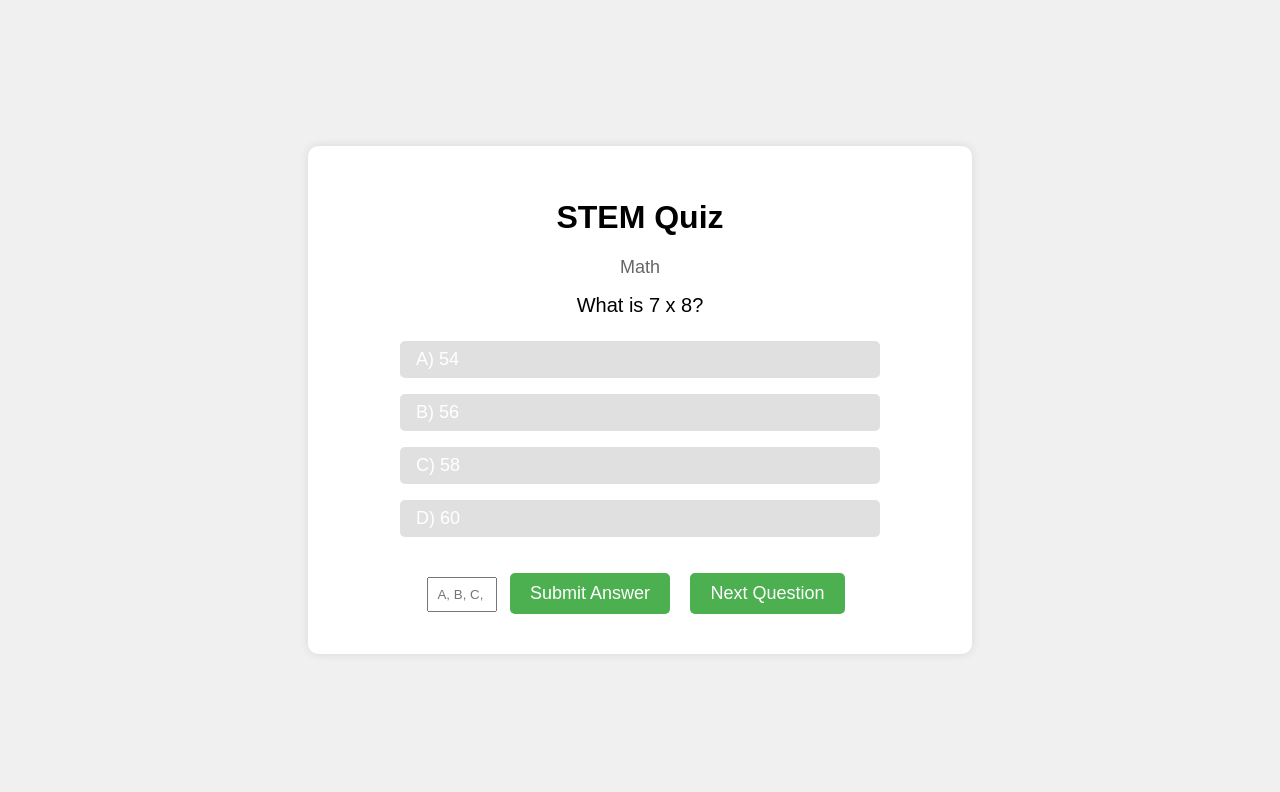
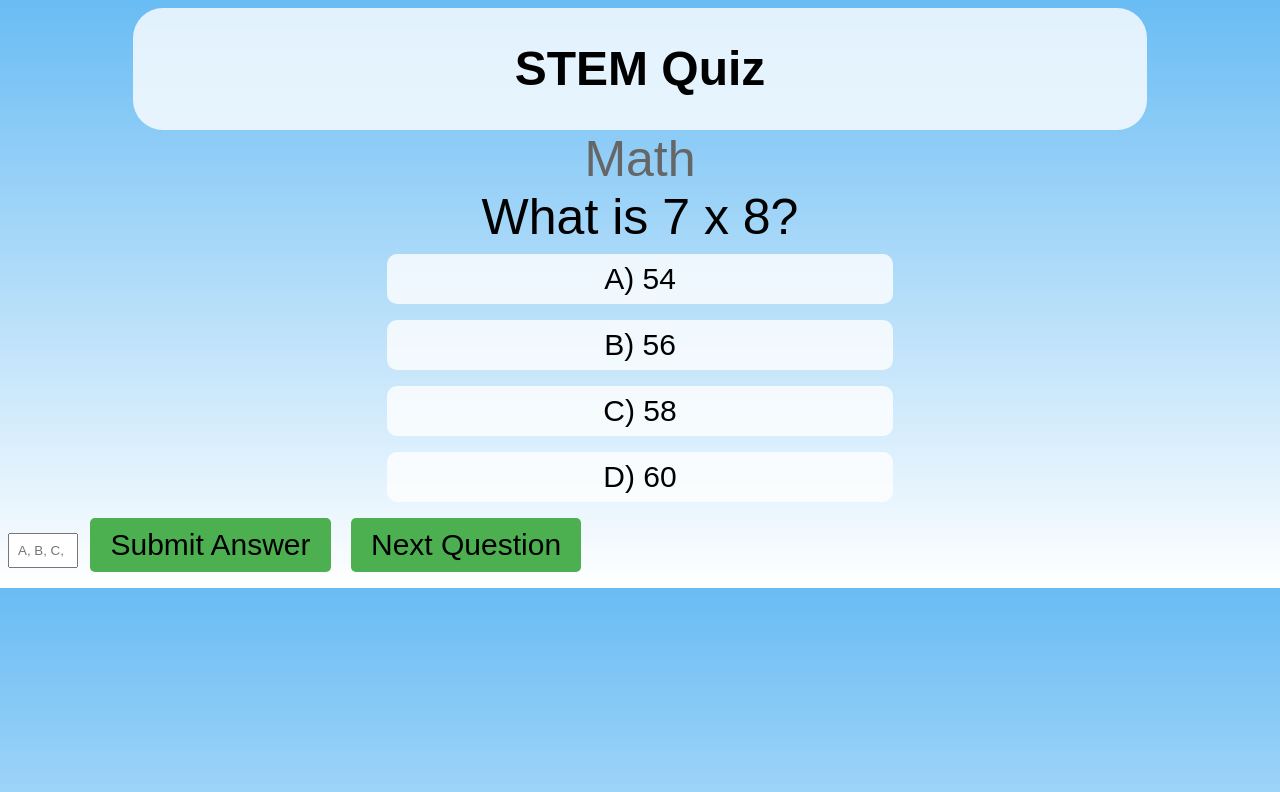
Before and after one commit to IlhanYen/AdaLovelaceMyQueen, a plain HTML site: page quiz_question.html in a window 1280 px wide. Drawn offline with Linux system fonts and the light colour scheme; a web font is replaced by a local one.

Commit message:
Styling Quiz Page

```diff
--- a/quiz_question.html
+++ b/quiz_question.html
@@ -2,88 +2,23 @@
 <html lang="en">
 <head>
     <meta charset="UTF-8">
-    <meta name="viewport" content="width=device-width, initial-scale=1.0">
     <title>STEM Quiz Questions</title>
+    <link rel="stylesheet" href="stylesheet.css"/>
     <style>
-        body {
-            font-family: Arial, sans-serif;
-            display: flex;
-            justify-content: center;
-            align-items: center;
-            height: 100vh;
-            margin: 0;
-            background-color: #f0f0f0;
-        }
-        .container {
-            text-align: center;
-            background-color: white;
-            padding: 2rem;
-            border-radius: 10px;
-            box-shadow: 0 0 10px rgba(0,0,0,0.1);
-            max-width: 600px;
-            width: 100%;
-        }
-        #question, #topic {
-            margin-bottom: 1rem;
-        }
-        #question {
-            font-size: 20px;
-        }
-        #topic {
-            font-size: 18px;
-            color: #666;
-        }
-        .options {
-            display: flex;
-            flex-direction: column;
-            align-items: center;
-            margin-bottom: 1rem;
-        }
-        .option {
-            margin: 0.5rem;
-            padding: 0.5rem 1rem;
-            width: 80%;
-            text-align: left;
-            background-color: #e0e0e0;
-            border: none;
-            border-radius: 5px;
-            cursor: pointer;
-            transition: background-color 0.3s;
-        }
-        .option:hover {
-            background-color: #d0d0d0;
-        }
-        #teacherInput {
-            margin-top: 1rem;
-            padding: 0.5rem;
-            width: 50px;
-        }
-        button {
-            font-size: 18px;
-            padding: 10px 20px;
-            cursor: pointer;
-            background-color: #4CAF50;
-            color: white;
-            border: none;
-            border-radius: 5px;
-            transition: background-color 0.3s;
-            margin: 0.5rem;
-        }
-        button:hover {
-            background-color: #45a049;
-        }
+
+
     </style>
 </head>
 <body>
-    <div class="container">
+    <div id="title-banner">
         <h1>STEM Quiz</h1>
-        <div id="topic"></div>
-        <div id="question"></div>
-        <div class="options" id="options"></div>
-        <input type="text" id="teacherInput" placeholder="A, B, C, or D" maxlength="1">
-        <button onclick="checkAnswer()">Submit Answer</button>
-        <button onclick="nextQuestion()">Next Question</button>
     </div>
+    <div id="topic"></div>
+    <div id="question"></div>
+    <div class="options" id="options"></div>
+    <input type="text" id="teacherInput" placeholder="A, B, C, or D" maxlength="1">
+    <button onclick="checkAnswer()">Submit Answer</button>
+    <button onclick="nextQuestion()">Next Question</button>
 
     <script>
         const questions = [
--- a/stylesheet.css
+++ b/stylesheet.css
@@ -5,10 +5,10 @@
     font-family: "Joti One", sans-serif;
 }
 
-#title-banner, #options li {
+#title-banner, #options li, .option {
     margin: 0 auto;
     background-color: rgba(255, 255, 255, 0.8);
-    padding: 10px;
+    padding: 0.1%;
 }
 
 #title-banner {
@@ -17,7 +17,7 @@
 }
 
 #title-banner h1 {
-    font-size: 80px;
+    font-size: 3rem;
     text-align: center;
 }
 
@@ -33,3 +33,54 @@
     text-decoration: none;
     color: black;
 }
+
+.options {
+    display: flex;
+    flex-direction: column;
+    align-items: center;
+    margin-bottom: 1rem;
+    width: 50%;
+    margin: 0 auto;
+}
+.option {
+    margin: 0.5rem;
+    padding: 0.5rem 1rem;
+    width: 80%;
+    text-align: center;
+    border: none;
+    border-radius: 10px;
+    transition: background-color 0.3s;
+}
+.option:hover {
+    background-color: #e9e9e9;
+}
+
+#question {
+    font-size: 50px;
+    text-align: center;
+}
+#topic {
+    font-size: 50px;
+    color: #666;
+    text-align: center;
+}
+#teacherInput {
+    margin-top: 1rem;
+    padding: 0.5rem;
+    width: 50px;
+}
+button {
+    font-family: "Joti One", sans-serif;
+    font-size: 30px;
+    padding: 10px 20px;
+    cursor: pointer;
+    background-color: #4CAF50;
+    border: none;
+    border-radius: 5px;
+    transition: background-color 0.3s;
+    margin: 0.5rem;
+    text-align: center;
+}
+button:hover {
+    background-color: #45a049;
+}
```
Also changed, not shown: index.html (+1 -1 lines).
